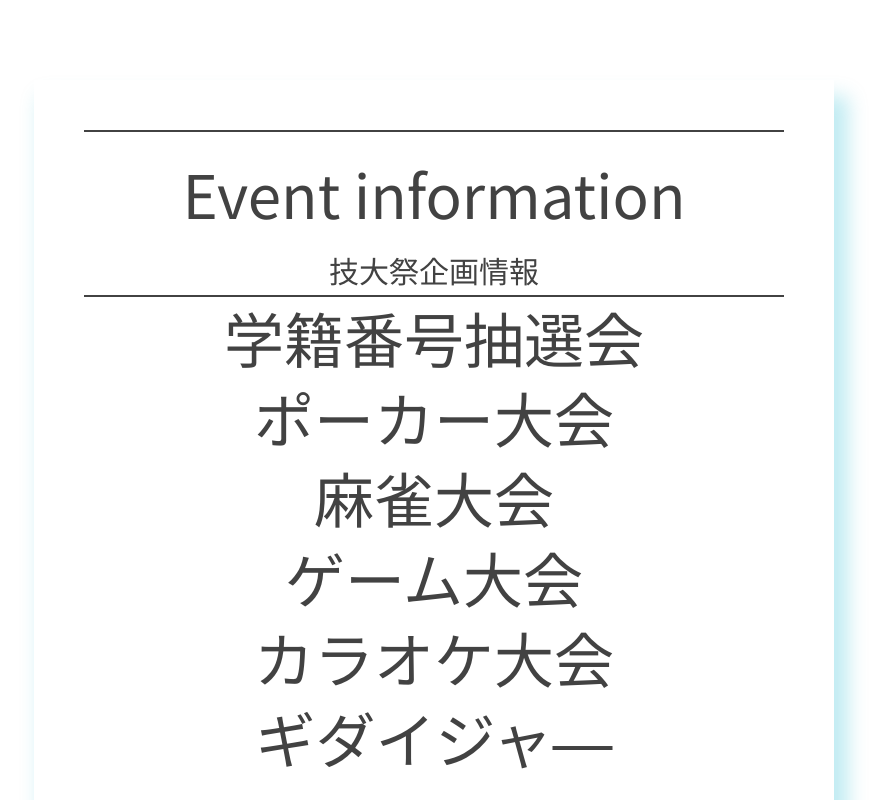
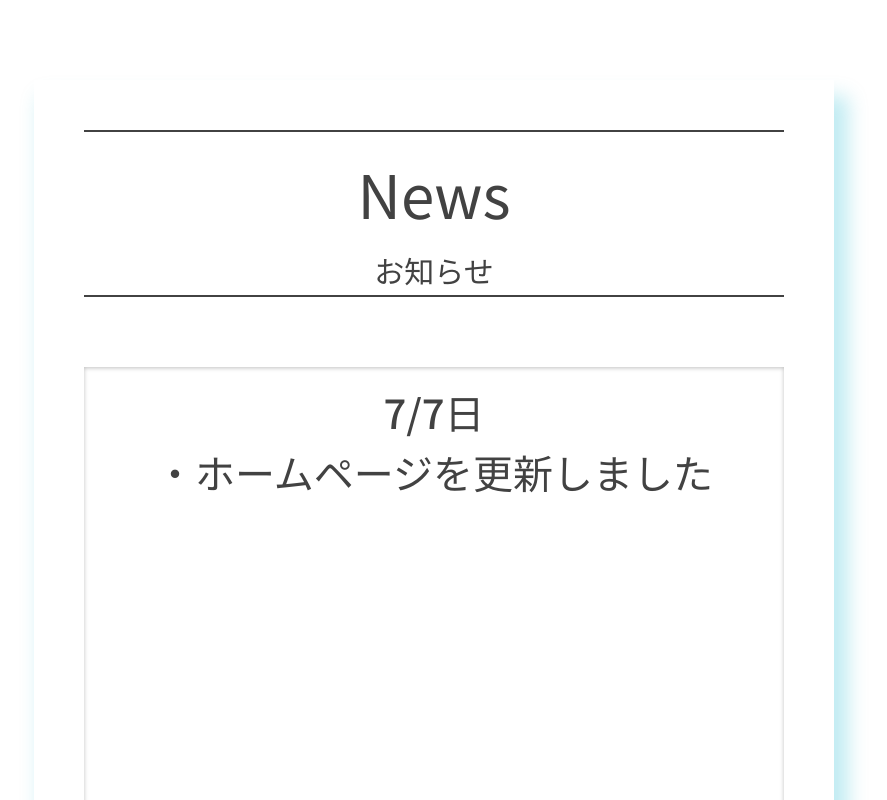
Before and after one commit to NUTFes/HomePage2022, a Next.js app: page / in a window 1280 px wide. Shown: the part 980-1780 px from the top of the page, without its empty margins (206-1093 px from the left). Built offline with nearby package versions, Linux system fonts and the light colour scheme.

Commit message:
[WIP] News Commponet　仮完成

```diff
--- /dev/null
+++ b/src/components/common/News/News.module.css
@@ -0,0 +1,238 @@
+.card {
+  margin: auto;
+  margin-bottom: 55px;
+  border-radius: 5px;
+  background: #FFFFFF;
+  box-shadow: 0px 4px 4px 1px rgba(0, 175, 204, 0.25);
+  width: 33rem;
+  height: 40rem;
+  -top: 20%;
+  padding-top: 2rem;
+}
+
+.minicard {
+  margin: auto;
+  margin-top: 44px;
+  box-shadow: inset 0px 1px 4px rgba(0, 0, 0, 0.25);
+  width: 260px;
+  height: 250px;
+  background: #FFFFFF;
+}
+
+.center {
+  text-align: center;
+}
+
+.bigfont {
+  font-family: 'Noto Sans JP';
+  font-style: normal;
+  font-weight: 400;
+  font-size: 24px;
+  line-height: 35px;
+  text-align: center;
+  color: #424242;
+}
+
+.bigfont2 {
+  font-style: normal;
+  font-weight: 400;
+  font-size: 18px;
+  line-height: 26px;
+  text-align: center;
+  color: #424242;
+}
+
+.bigfont3 {
+  font-family: 'Noto Sans JP';
+  font-style: normal;
+  font-size: 48px;
+  font-weight: 400;
+  line-height: 26px;
+  text-align: center;
+  color: #424242;
+  display: inline-block;
+  border-bottom: 210px rgba(0, 175, 204, 0.5);
+  z-index: 10;
+  position: relative;
+}
+
+
+.middlefont {
+  font-family: 'Noto Sans JP';
+  font-style: normal;
+  font-weight: 350;
+  font-size: 1.8rem;
+  text-align: left;
+  color: #424242;
+  padding-top: 15px;
+  text-align: center;
+}
+
+.middlefont2 {
+  font-family: 'Noto Sans JP';
+  font-style: normal;
+  font-weight: 400;
+  font-size: 24px;
+  line-height: 20px;
+  margin-left: 10px;
+  color: #424242;
+  display: inline-block;
+  z-index: 10;
+  position: relative;
+}
+
+.smallfont {
+  font-family: 'Noto Sans JP';
+  text-align: center;
+  font-style: normal;
+  font-weight: 400;
+  font-size: 12px;
+  line-height: 17px;
+}
+
+.smallfont2 {
+  margin-top: 20px;
+  margin-left: 66px;
+  margin-bottom: 10px;
+  font-style: normal;
+  font-weight: 300;
+  font-size: 1.8rem;
+}
+
+.border {
+  margin: auto;
+  width: 26.1rem;
+  height: 0px;
+  left: 5.6rem;
+  top: 151.4rem;
+  border: 1px solid #424242;
+}
+
+.topspace {
+  margin-top: 3rem;
+}
+
+.card span{
+  display: block;
+  width: 210px;
+  height: 10px;
+  background: rgba(0, 175, 204, 0.5);
+  margin-left: 66px;
+  margin-top: -10px;
+  -webkit-transform: skew(-17deg);
+  transform: skew(-17deg);
+  z-index: -1;
+}
+
+@media screen and (min-width: 960px)
+{
+  .border {
+    max-width:  200.0rem;
+    width: 70rem;
+    height: 0px;
+    left: 5.6rem;
+    top: 151.4rem;
+    border: 0.2px solid #424242;
+  }
+  .bigfont {
+    font-family: 'Noto Sans JP';
+    font-style: normal;
+    font-weight: 400;
+    font-size: 6rem;
+    line-height: 10.5rem;
+    text-align: center;
+    color: #424242;
+    margin-top: 1%;
+  }
+  .bigfont2 {
+    font-style: normal;
+    font-weight: 400;
+    font-size: 4rem;
+    line-height: 5rem;
+    text-align: center;
+    color: #424242;
+  }
+  .bigfont3 {
+    font-family: 'Noto Sans JP';
+    font-style: normal;
+    border-bottom: 210rem rgba(0, 175, 204, 0.5);
+    font-size: 10.0rem;
+    font-weight: 400;
+    line-height: 3rem;
+    text-align: center;
+    color: #424242;
+    display: inline-block;
+    z-index: 10;
+    position: relative;
+  }
+  .middlefont {
+    font-style: normal;
+    font-weight: 500;
+    font-size: 4rem;
+    line-height: 6.0rem;
+    color: #424242;
+    margin-bottom: 100px;
+  }
+  .middlefont2 {
+    font-family: 'Noto Sans JP';
+    font-style: normal;
+    font-weight: 400;
+    font-size: 6rem;
+    line-height: 1rem;
+    margin-left: 10px;
+    color: #424242;
+    display: inline-block;
+    z-index: 10;
+    position: relative;
+  }
+  .smallfont {
+    font-style: normal;
+    font-weight: 400;
+    font-size: 5rem;
+    line-height: 17px;
+    margin-bottom: 100px;
+  }
+  .smallfont2 {
+    margin-top: 5rem;
+    padding-left: 10rem;
+    margin-bottom: 1rem;
+    font-style: normal;
+    font-weight: 300;
+    font-size: 5rem;
+  }
+  .card {
+    margin: auto;
+    border-radius: 1px;
+    background: #FFFFFF;
+    box-shadow: 10px 20px 20px 4px rgba(0, 175, 204, 0.25);
+    width: 80rem;
+    height: 100rem;
+    -top: -20%;
+    padding-top: 5rem;
+    margin-bottom: 20rem;
+  }
+  .minicard {
+    margin: auto;
+    margin-top: 70px;
+    box-shadow: inset 0px 1px 4px rgba(0, 0, 0, 0.25);
+    width: 70rem;
+    height: 60rem;
+    background: #FFFFFF;
+  }
+  .card span{
+    display: block;
+    width: 50rem;
+    height: 2rem;
+    background: rgba(0, 175, 204, 0.5);
+    margin-left: 16rem;
+    margin-top: -1rem;
+    -webkit-transform: skew(-17deg);
+    -moz-transform: skew(-17deg);
+    transform: skew(-17deg);
+    z-index: -1;
+  }
+  .topspace {
+    margin-top: 3rem;
+  }
+
+}
--- /dev/null
+++ b/src/components/common/News/News.tsx
@@ -0,0 +1,25 @@
+import React, {FC} from "react";
+import s from './News.module.css'
+import g from '../../../assets/globals.module.css'
+
+const News: FC =() => {
+  return (
+    <div>
+    <div className={s.card}>
+    <div className={s.center}>
+      <hr className={g.border}></hr>
+        <p className={g.bigfont1}>News</p>
+        <p className={g.bigfont2}>お知らせ</p>
+      <hr className={g.border}></hr>
+    </div>
+    <div className={s.topspace}></div>
+      <div className={s.topspace}></div>
+      <div className={s.minicard}>
+        <p className={s.middlefont}>7/7日<br/>・ホームページを更新しました</p>
+        </div>
+    </div>
+  </div>
+  );
+};
+
+export default News;
--- /dev/null
+++ b/src/components/common/News/index.tsx
@@ -0,0 +1 @@
+export { default } from "./News";
--- a/src/pages/index.tsx
+++ b/src/pages/index.tsx
@@ -9,6 +9,7 @@ import NextUpdate from '../components/common/NextUpdate'
 import TopPage from '../components/common/TopPage'
 import Event_info from '../components/common/Event_info'
 import Group_info from '../components/common/Group_info'
+import News from '../components/common/News'
 
 const Home: NextPage = () => {
   return (
@@ -26,6 +27,7 @@ const Home: NextPage = () => {
 
       <Header/>
       <TopPage/>
+      <News/>
       <Event_info/>
       <Group_info/>
       {/* <Groups/>  */}
```
